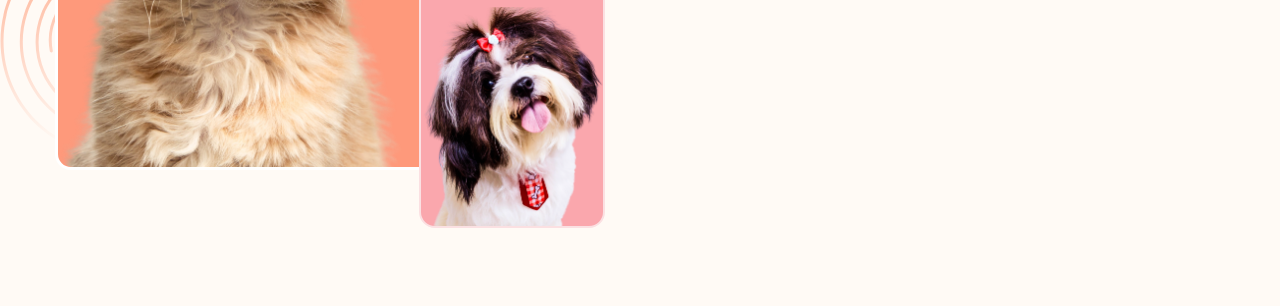
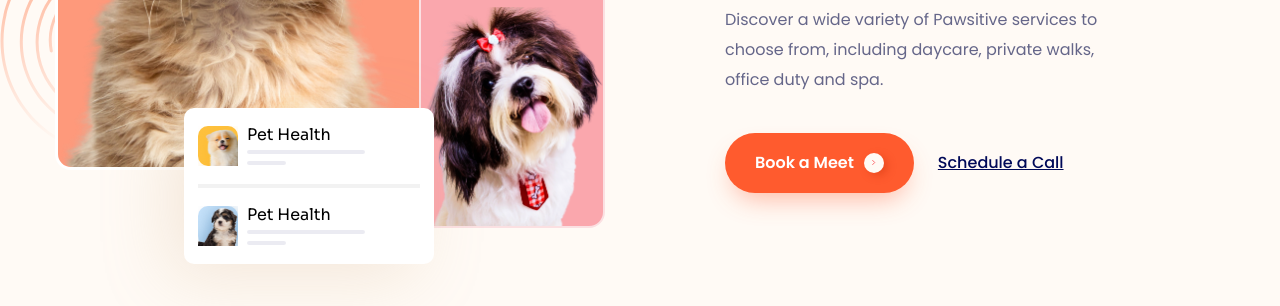
Before and after one commit to TuyenVu1704/du-an-4, a plain HTML site: page index.html in a window 1280 px wide. Shown: the part 494-800 px from the top of the page. Drawn offline with Linux system fonts and the light colour scheme.

Commit message:
hero full

```diff
--- a/assets/css/styles.css
+++ b/assets/css/styles.css
@@ -51,11 +51,23 @@ button {
     height: var(--height);
     line-height: var(--height);
     font-weight: 600;
-    font-size: 1.4rem;
     text-align: center;
     color: var(--primary-color);
     border: 1px solid rgb(0, 9, 88, 0.7);
-    border-radius: 25px;
+    border-radius: 999px;
+}
+
+.section-desc__16 {
+    font-weight: 400;
+    line-height: 1.88;
+    color: #656689;
+}
+
+.section-desc__14 {
+    font-weight: 400;
+    font-size: 1.4rem;
+    line-height: 1.71;
+    color: #656689;
 }
 
 /* Header   */
@@ -103,6 +115,7 @@ button {
 .header-action__btn {
     min-width: 118px;
     --height: 50px;
+    font-size: 1.4rem;
 }
 
 /* Hero */
@@ -114,12 +127,14 @@ button {
 .hero__inner {
     display: flex;
     align-items: center;
+    column-gap: 120px;
     /* justify-content: center; */
 }
 
 .hero-media {
     display: flex;
     position: relative;
+    padding-bottom: 94px;
 }
 
 .hero-img-wrap {
@@ -164,3 +179,113 @@ button {
     align-self: flex-end;
     margin: 0 0 -58px -24px;
 }
+
+.hero-list {
+    width: 250px;
+    height: 156px;
+    background-color: #fff;
+    box-shadow: -17px 14px 68px -4px rgba(207, 174, 132, 0.25);
+    border-radius: 10px;
+    display: flex;
+    flex-direction: column;
+    position: absolute;
+    bottom: 0px;
+    left: 129px;
+}
+
+.hero-list-item {
+    display: flex;
+    padding: 18px 14px;
+    align-items: center;
+    column-gap: 9px;
+}
+
+.hero-item-media {
+    width: 40px;
+    height: 40px;
+    background-color: #fec23f;
+    border-radius: 10px;
+}
+
+.hero-item__img {
+    width: 100%;
+    height: 100%;
+    object-fit: cover;
+}
+
+.skeleton {
+    margin-top: 7px;
+    --width: 118px;
+    width: var(--width);
+    height: 4px;
+    background: #000958;
+    opacity: 0.08;
+    border-radius: 10px;
+}
+
+.separation {
+    width: 222px;
+    height: 0px;
+    border: 2px solid #f2f2f2;
+    align-self: center;
+}
+
+.hero-list .hero-list-item:nth-child(3) .hero-item-media {
+    background-color: #c6e2fa;
+}
+
+.hero__title {
+    font-weight: 800;
+    font-size: 6.6rem;
+    line-height: 1.15;
+    color: var(--primary-color);
+}
+
+.hero__desc {
+    margin-top: 24px;
+    width: 391px;
+}
+
+.hero__row {
+    margin-top: 38px;
+    display: flex;
+    align-items: center;
+    justify-content: flex-start;
+    column-gap: 24px;
+}
+
+.hero-cta__btn {
+    --height: 60px;
+    background: #ff5b2e;
+    box-shadow: 0px 13px 26px -8px rgba(255, 91, 46, 0.42);
+    border: none;
+    color: #fff;
+    font-size: 1.6rem;
+    display: flex;
+    align-items: center;
+    column-gap: 10px;
+    padding: 0 30px;
+}
+
+.hero-cta__btn span {
+    display: inline-block;
+    width: 20px;
+    height: 20px;
+    border-radius: 50%;
+    background-color: #fffaf5;
+    box-shadow: 4px 3px 10px -1px rgba(191, 41, 0, 0.4);
+    display: flex;
+    align-items: center;
+    justify-content: center;
+}
+
+.hero-cta__btn .hero__arrow {
+    width: 5px;
+    height: 5px;
+}
+
+.hero-cta__link {
+    font-weight: 500;
+    text-decoration-line: underline;
+    color: var(--primary-color);
+}
--- a/index.html
+++ b/index.html
@@ -185,10 +185,79 @@
                                 class="hero-media__img"
                             />
                         </div>
+
+                        <!-- Hero List -->
+                        <div class="hero-list">
+                            <!-- Hero item 1 -->
+                            <div class="hero-list-item">
+                                <div class="hero-item-media">
+                                    <figure>
+                                        <img
+                                            src="./assets/img/pet-03.png"
+                                            alt=""
+                                            class="hero-item__img"
+                                        />
+                                    </figure>
+                                </div>
+                                <div class="hero-item-content">
+                                    <h4 class="hero-item__title">Pet Health</h4>
+                                    <div class="skeleton"></div>
+                                    <div
+                                        class="skeleton"
+                                        style="width: 39px"
+                                    ></div>
+                                </div>
+                            </div>
+                            <div class="separation"></div>
+                            <!-- Hero item 2 -->
+                            <div class="hero-list-item">
+                                <div class="hero-item-media">
+                                    <figure>
+                                        <img
+                                            src="./assets/img/pet-04.png"
+                                            alt=""
+                                            class="hero-item__img"
+                                        />
+                                    </figure>
+                                </div>
+                                <div class="hero-item-content">
+                                    <h4 class="hero-item__title">Pet Health</h4>
+                                    <div class="skeleton"></div>
+                                    <div
+                                        class="skeleton"
+                                        style="width: 39px"
+                                    ></div>
+                                </div>
+                            </div>
+                        </div>
                     </div>
 
                     <!-- Hero content -->
-                    <div class="hero-content"></div>
+                    <div class="hero-content">
+                        <h1 class="hero__title">
+                            Established & Trusted Pet Care Service
+                        </h1>
+                        <p class="hero__desc section-desc__16">
+                            Discover a wide variety of Pawsitive services to
+                            choose from, including daycare, private walks,
+                            office duty and spa.
+                        </p>
+                        <div class="hero__row">
+                            <a href="#!" class="btn hero-cta__btn">
+                                Book a Meet
+
+                                <span
+                                    ><img
+                                        src="./assets/icon/right.svg"
+                                        alt=""
+                                        class="hero__arrow"
+                                /></span>
+                            </a>
+                            <a href="#!" class="hero-cta__link">
+                                Schedule a Call
+                            </a>
+                        </div>
+                    </div>
                 </div>
             </div>
         </div>
```
Also changed, not shown: assets/icon/right.svg (added).
